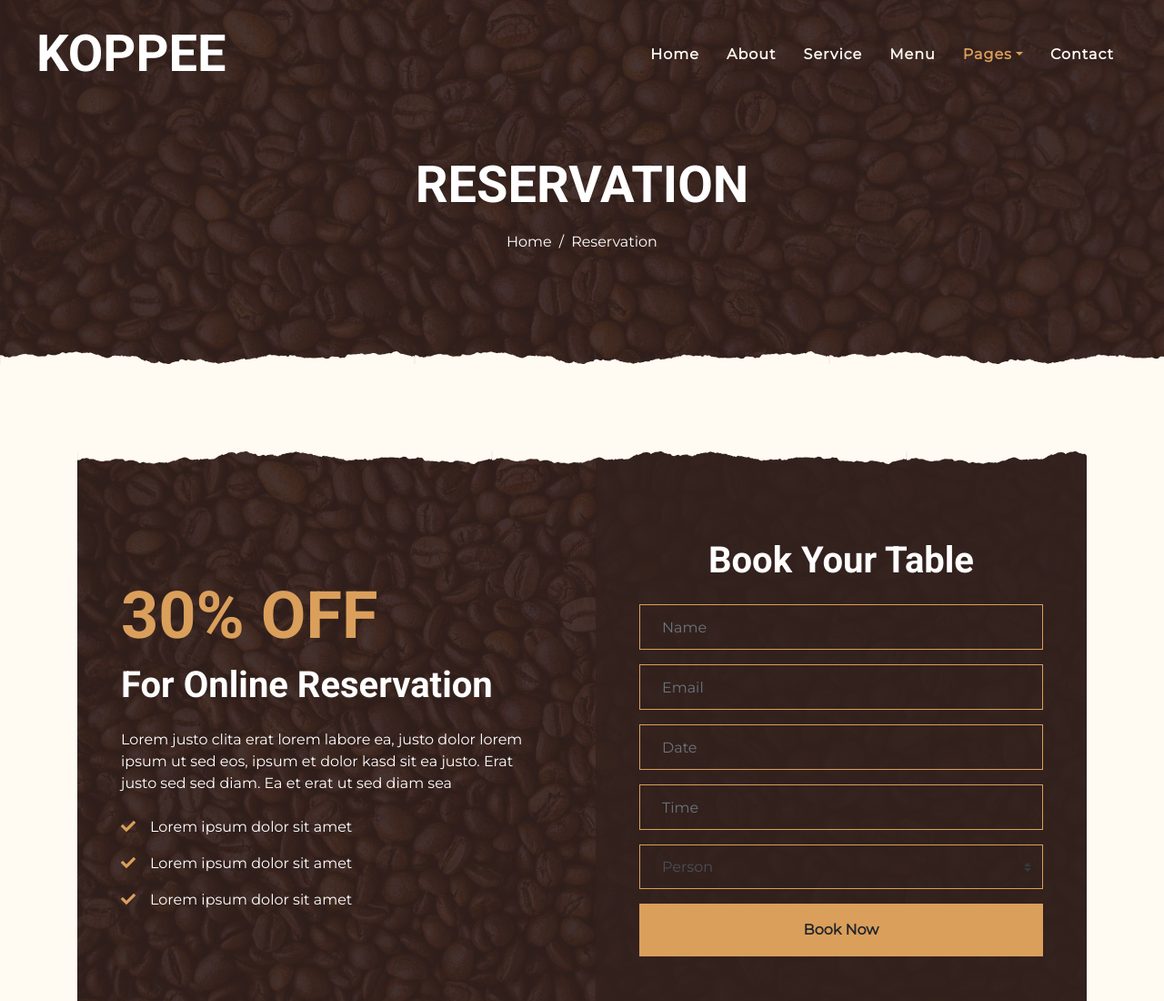
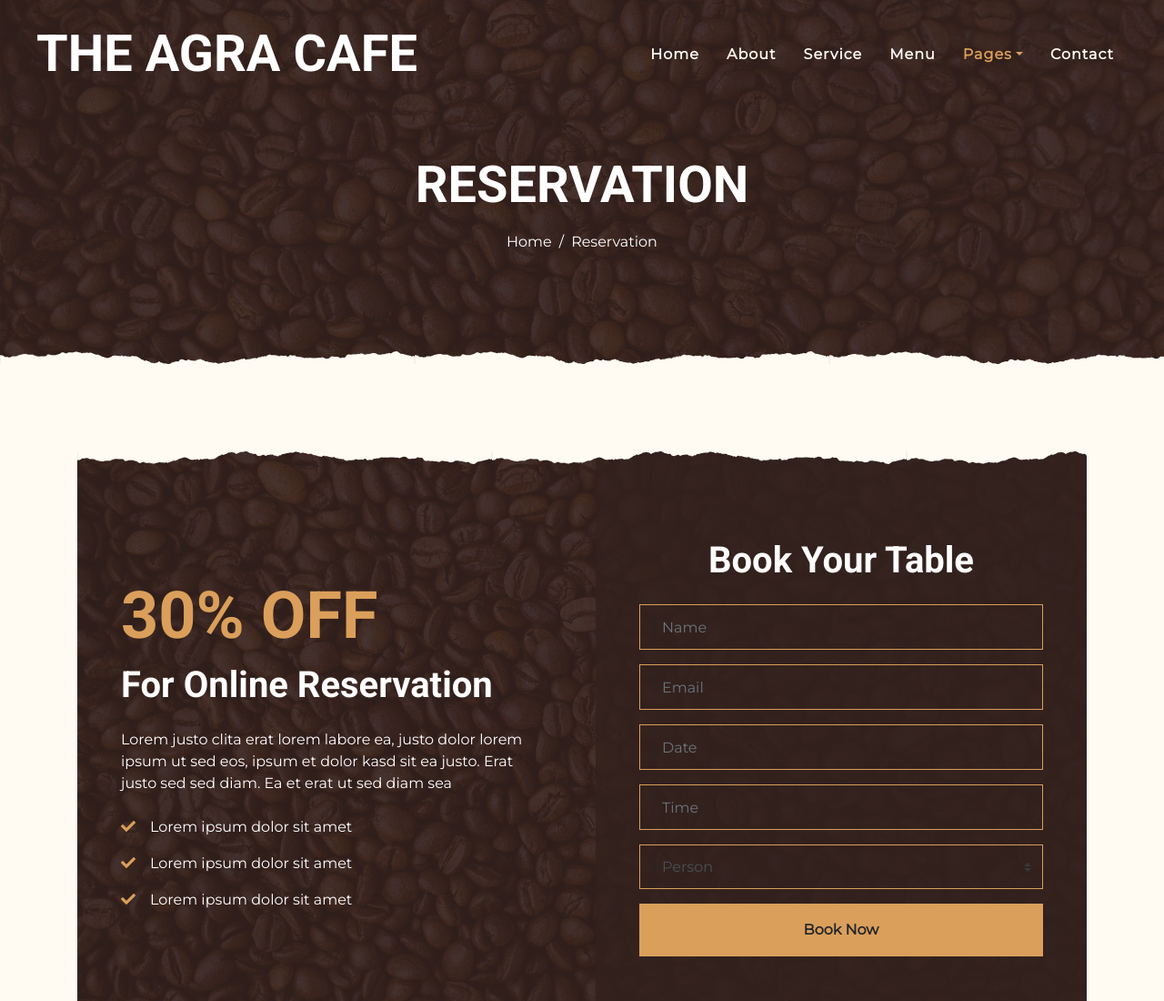
Before and after one commit to thesuraj/agracafe, a plain HTML site: page reservation.html in a window 1280 px wide. Shown: the top 1100 px of the page at 91% size. Drawn offline with nearby package versions, Linux system fonts and the light colour scheme.

Commit message:
Changing name koppee to TAC

```diff
--- a/reservation.html
+++ b/reservation.html
@@ -3,7 +3,7 @@
 
 <head>
     <meta charset="utf-8">
-    <title>KOPPEE - Coffee Shop HTML Template</title>
+    <title>The Agra Cafe - Agra</title>
     <meta content="width=device-width, initial-scale=1.0" name="viewport">
     <meta content="Free Website Template" name="keywords">
     <meta content="Free Website Template" name="description">
@@ -31,7 +31,7 @@
     <div class="container-fluid p-0 nav-bar">
         <nav class="navbar navbar-expand-lg bg-none navbar-dark py-3">
             <a href="index.html" class="navbar-brand px-lg-4 m-0">
-                <h1 class="m-0 display-4 text-uppercase text-white">KOPPEE</h1>
+                <h1 class="m-0 display-4 text-uppercase text-white">The Agra Cafe</h1>
             </a>
             <button type="button" class="navbar-toggler" data-toggle="collapse" data-target="#navbarCollapse">
                 <span class="navbar-toggler-icon"></span>
```
Also changed, not shown: about.html (+1 -1 lines), contact.html (+1 -1 lines), menu.html (+1 -1 lines), service.html (+1 -1 lines), testimonial.html (+2 -2 lines).
